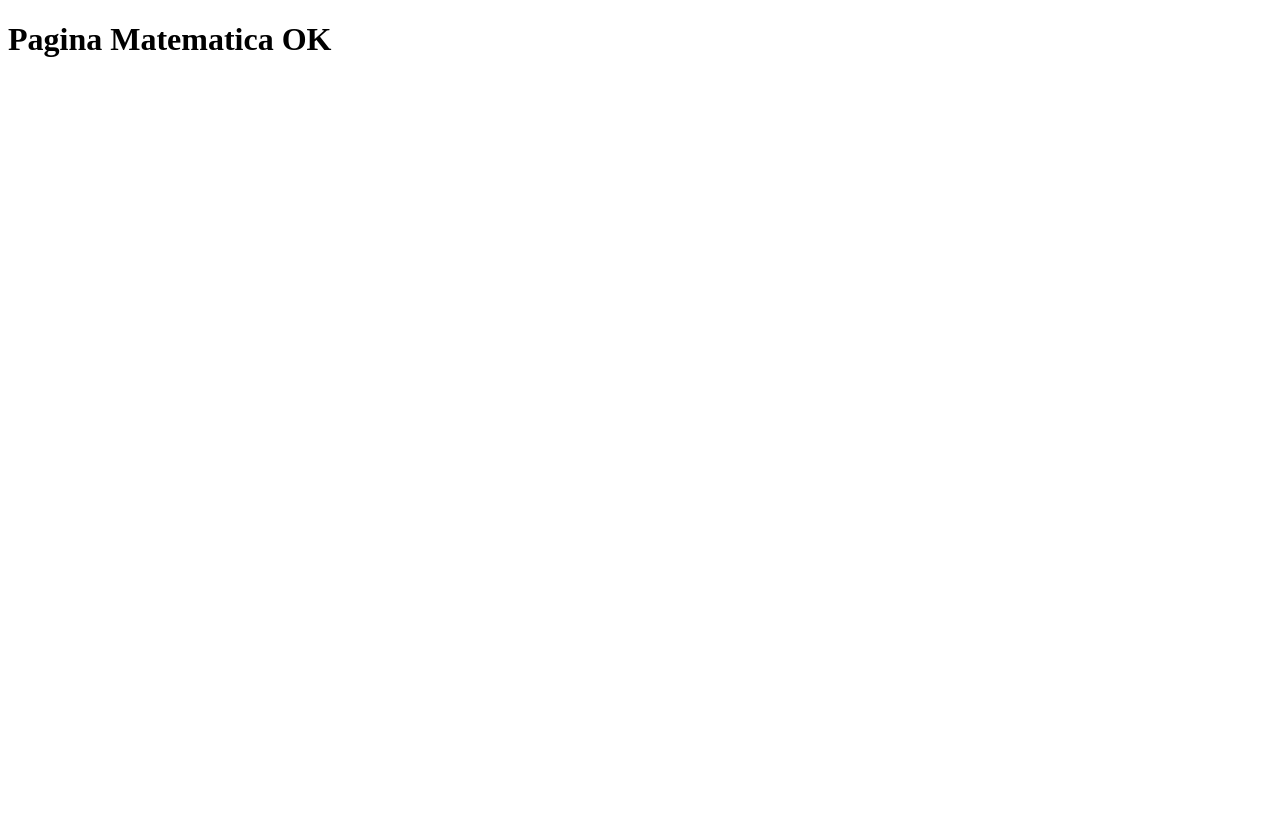
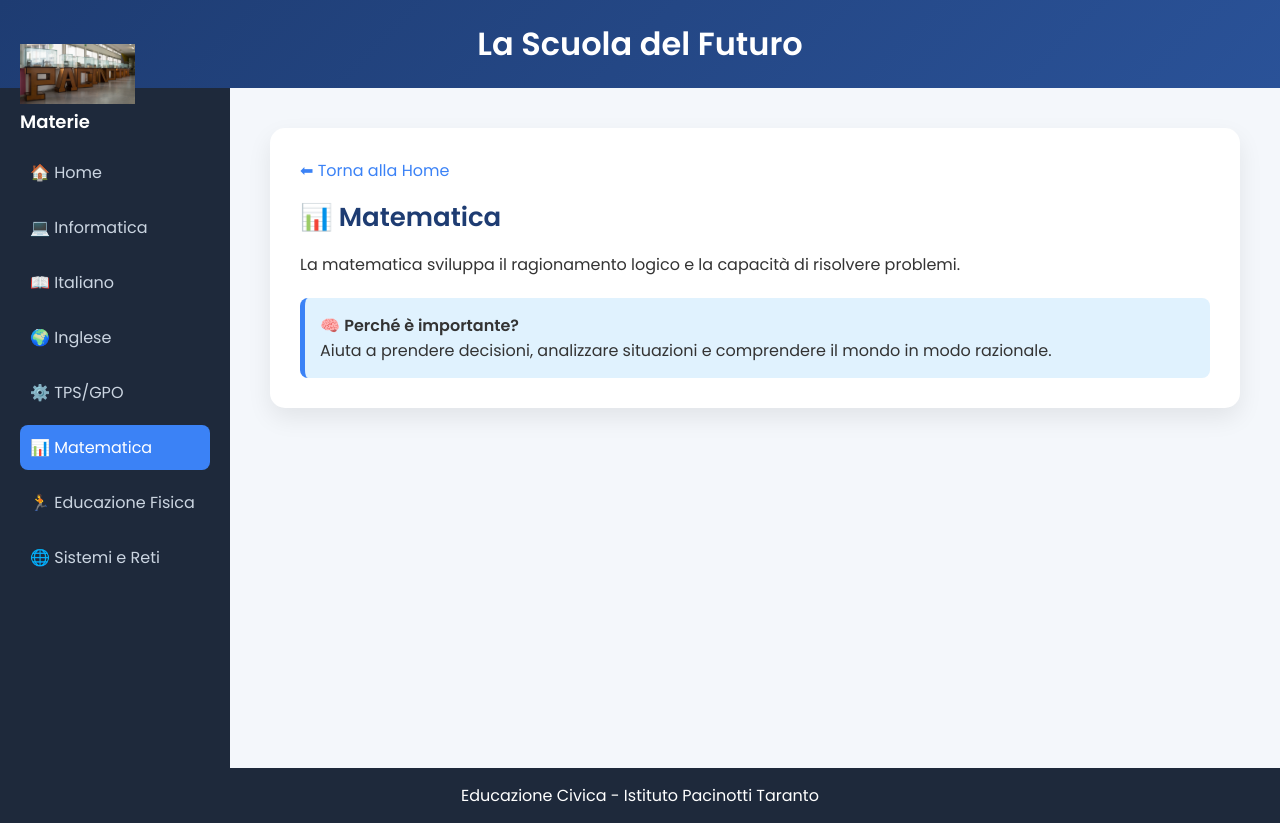
Before and after one commit to gabrielesforza/gabrielesforza.github.io, a plain HTML site: page matematica.html in a window 1280 px wide. Before the commit the page ends 800 px from the top, so only its background shows below. Drawn offline with Linux system fonts and the light colour scheme.

Commit message:
Update matematica.html

```diff
--- a/matematica.html
+++ b/matematica.html
@@ -1,12 +1,68 @@
 <!DOCTYPE html>
 <html lang="it">
+
 <head>
     <meta charset="UTF-8">
-    <title>Test Matematica</title>
+    <meta name="viewport" content="width=device-width, initial-scale=1.0">
+    <title>Matematica</title>
+
+    <link href="https://fonts.googleapis.com/css2?family=Poppins:wght@300;400;600&display=swap" rel="stylesheet">
+    <link rel="stylesheet" href="style.css">
 </head>
+
 <body>
 
-<h1>Pagina Matematica OK</h1>
+<header class="header">
+    <div class="logo">
+        <img src="logo.jpg" alt="Logo scuola">
+    </div>
+    <h1>La Scuola del Futuro</h1>
+</header>
+
+<div class="layout">
+
+    <!-- Sidebar -->
+    <nav class="sidebar">
+        <h2>Materie</h2>
+        <ul>
+            <li><a href="index.html">🏠 Home</a></li>
+            <li><a href="informatica.html">💻 Informatica</a></li>
+            <li><a href="italiano.html">📖 Italiano</a></li>
+            <li><a href="inglese.html">🌍 Inglese</a></li>
+            <li><a href="tps.html">⚙️ TPS/GPO</a></li>
+            <li><a class="active" href="#">📊 Matematica</a></li>
+            <li><a href="ed.html">🏃 Educazione Fisica</a></li>
+            <li><a href="sistemi.html">🌐 Sistemi e Reti</a></li>
+        </ul>
+    </nav>
+
+    <!-- Contenuto -->
+    <main class="content">
+
+        <div class="card">
+
+            <a href="index.html" class="back-btn">⬅ Torna alla Home</a>
+
+            <h2>📊 Matematica</h2>
+
+            <p>
+                La matematica sviluppa il ragionamento logico e la capacità di risolvere problemi.
+            </p>
+
+            <div class="highlight">
+                🧠 <strong>Perché è importante?</strong><br>
+                Aiuta a prendere decisioni, analizzare situazioni e comprendere il mondo in modo razionale.
+            </div>
+
+        </div>
+
+    </main>
+
+</div>
+
+<footer>
+    <p>Educazione Civica - Istituto Pacinotti Taranto</p>
+</footer>
 
 </body>
 </html>
```
